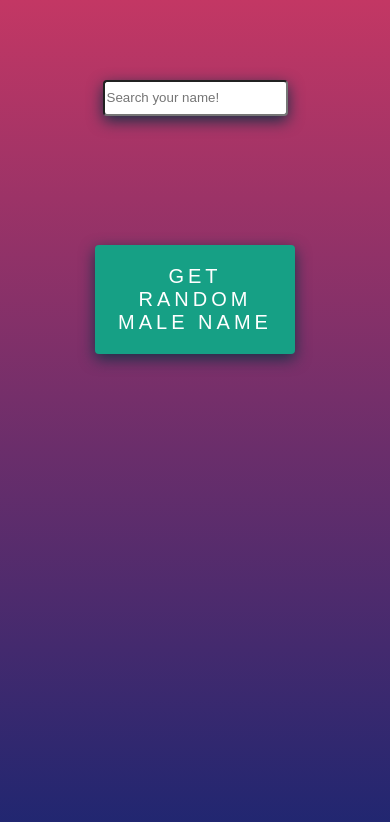
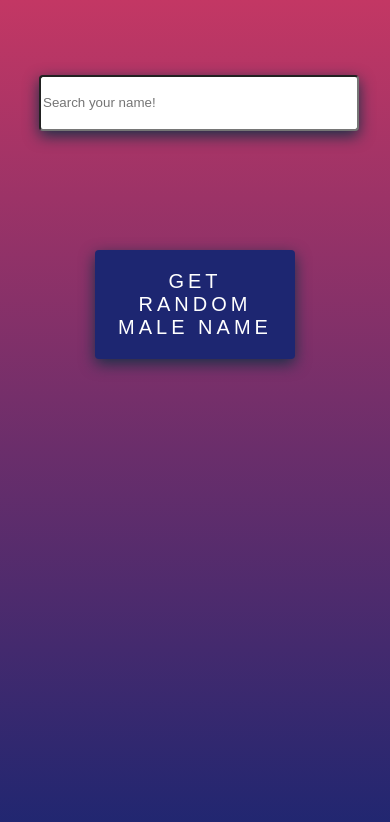
Before and after one commit to paulkinsella/name-gen, a React (Create React App) app: page / in a window 390 px wide. Shown: the top 822 px of the page. Built offline with nearby package versions, Linux system fonts and the light colour scheme.

Commit message:
Updates (#9)

```diff
--- a/src/App.css
+++ b/src/App.css
@@ -65,9 +65,10 @@
   text-transform: uppercase;
   cursor: pointer;
   font-size: 20px;
+  font-weight: 500;
   letter-spacing: 4px;
   position: relative;
-  background-color: #16a085;
+  background-color: #1d2671;
   border: none;
   color: #fff;
   padding: 20px;
@@ -81,13 +82,13 @@
 
 .bigButton:hover {
   background: #fff;
-  box-shadow: 0px 2px 10px 5px #1abc9c;
+  box-shadow: 0px 2px 10px 5px #1d2671;
   color: #000;
 }
 
 .bigButton:after {
   content: "";
-  background: #1abc9c;
+  background: #1d2671;
   display: block;
   position: absolute;
   padding-top: 300%;
@@ -180,4 +181,13 @@ a {
     width: 80%;
     box-shadow: 0 5px 15px #193047;
   }
+
+  .inputContainer {
+    margin: auto;
+    width: 80%;
+  }
+  .search {
+    width: 100%;
+    height: 50px;
+  }
 }
--- a/src/Constants.js
+++ b/src/Constants.js
@@ -84,7 +84,7 @@ export const fact = [
     "symbol": "🚌"
   },
   {
-    "fact": "Nobody likes a You!",
+    "fact": "Nobody likes you!",
     "symbol": "💩"
   },
   {
--- a/src/Opinion.js
+++ b/src/Opinion.js
@@ -10,11 +10,11 @@ const Opinion = (props) => {
   let opinion;
 
   if (random.popularity > 80) {
-    opinion = 'Not a bad name';
+    opinion = 'Popular name';
   } else if (random.popularity > 50 && random.popularity <= 80) {
     opinion = 'Average name';
   } else if (random.popularity <= 50) {
-    opinion = 'Shit name';
+    opinion = 'Not a popular name';
   } else {
     opinion = '';
   }
@@ -22,7 +22,7 @@ const Opinion = (props) => {
   const getRandomfact = () => {
     return random.length !== 0 ?
       <><div>{randomFact.fact}</div>
-        <div>{opinion}</div>
+        <div>({opinion})</div>
         <div className="symbol">{randomFact.symbol}</div>
       </> : '';
   };
--- a/src/RandomName.js
+++ b/src/RandomName.js
@@ -31,7 +31,10 @@ const RandomName = (props) => {
           <div className="details">
             <div className="name">{random.name}</div>
             <div className="fact">
-              <Opinion random={random} randomFact={randomFact} />
+              <Opinion
+                random={random}
+                randomFact={randomFact}
+              />
             </div>
           </div>
         </div>
```
